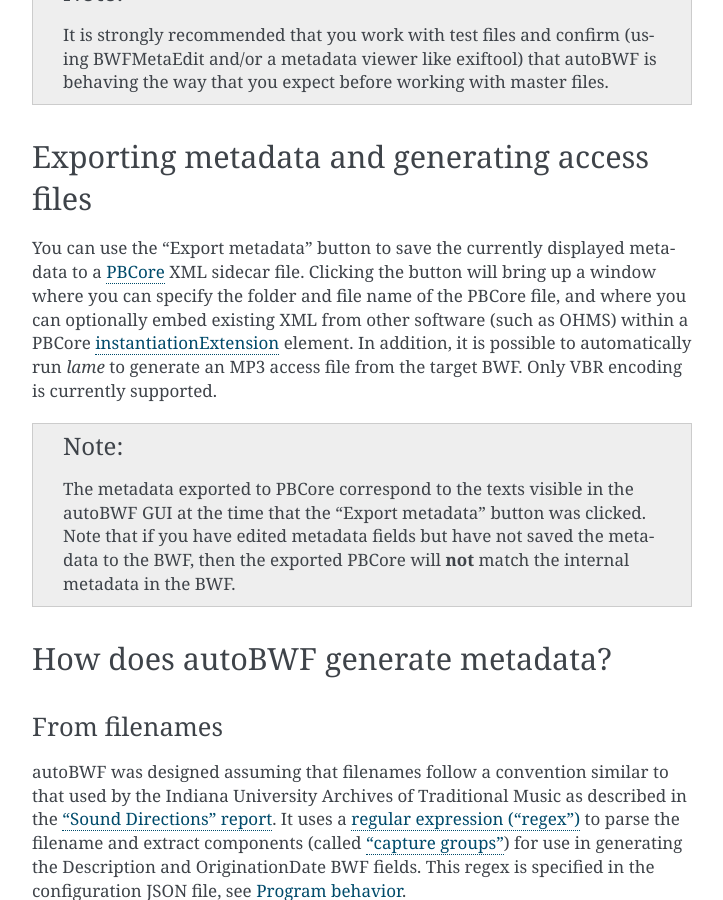
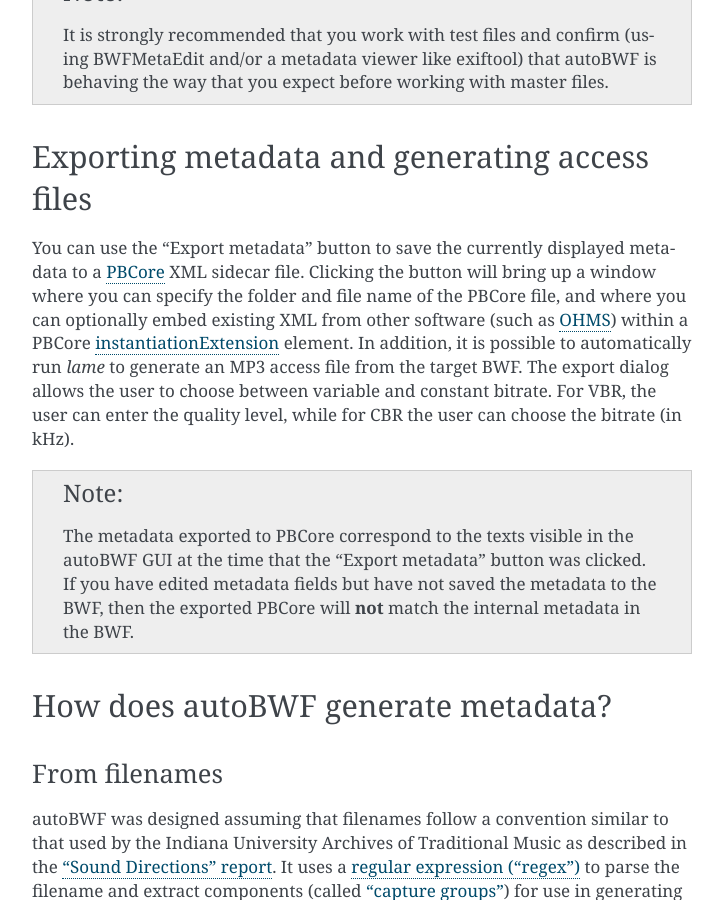
Before and after one commit to Ukrainian-History/autoBWF, a Sphinx documentation site: the page built from docs/usage.rst, in a window 1280 px wide and 900 px high, scrolled down 1555 px. Shown: the whole window, without its empty margins (388-1111 px from the left). Built offline with Sphinx 7.4.7, drawn with Linux system fonts in a browser that asks for light colours.

Commit message:
Update documentation

```diff
--- a/docs/usage.rst
+++ b/docs/usage.rst
@@ -63,13 +63,14 @@
 You can use the "Export metadata" button to save the currently displayed metadata to a
 `PBCore <https://pbcore.org>`_ XML sidecar file. Clicking the button will bring up a window where you can specify
 the folder and file name of the PBCore file, and where you can optionally embed existing XML from other software (such
-as OHMS) within a PBCore `instantiationExtension <https://pbcore.org/elements/instantiationextension>`_ element. In
-addition, it is possible to automatically run `lame` to generate an MP3 access file from the target BWF. Only VBR
-encoding is currently supported.
+as `OHMS <https://www.oralhistoryonline.org/>`_) within a PBCore `instantiationExtension <https://pbcore.org/elements/instantiationextension>`_ element. In
+addition, it is possible to automatically run `lame` to generate an MP3 access file from the target BWF. The export
+dialog allows the user to choose between variable and constant bitrate. For VBR, the user can enter the quality level,
+while for CBR the user can choose the bitrate (in kHz).
 
 .. note::
     The metadata exported to PBCore correspond to the texts visible in the autoBWF GUI at the time that the "Export
-    metadata" button was clicked. Note that if you have edited metadata fields but have not saved the metadata
+    metadata" button was clicked. If you have edited metadata fields but have not saved the metadata
     to the BWF, then the exported PBCore will **not** match the internal metadata in the BWF.
 
 How does autoBWF generate metadata?
```
